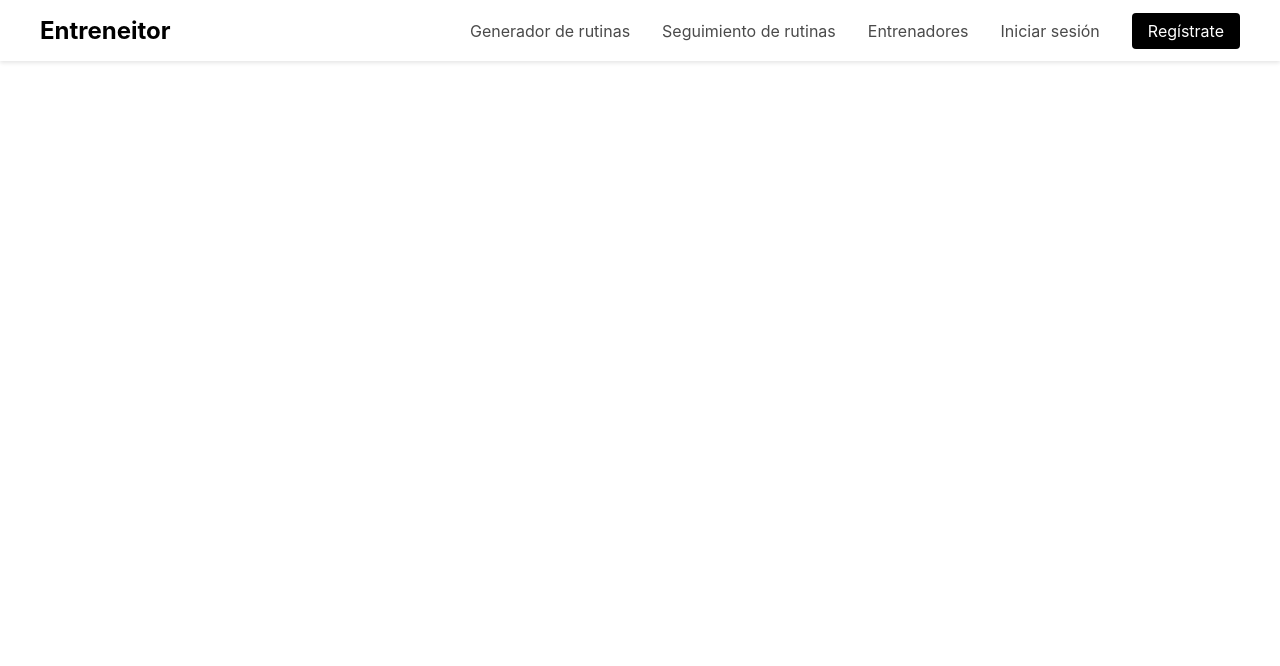
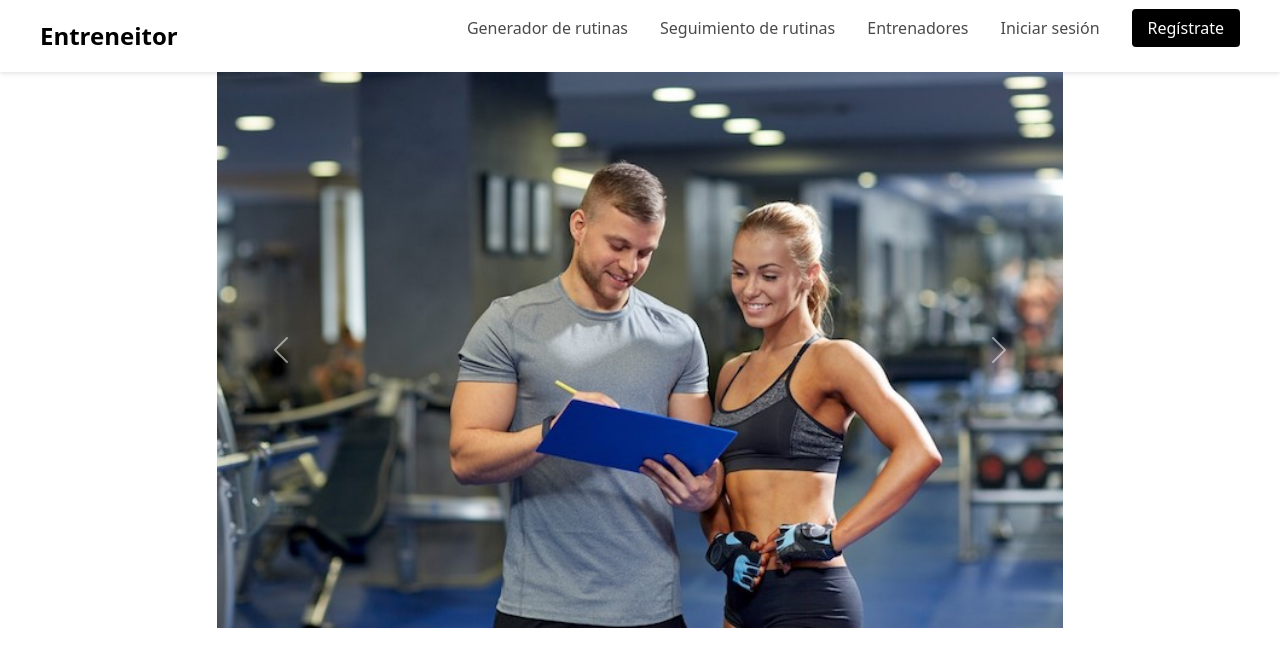
Before and after one commit to Salomorwil/Entreneitor, a plain HTML site: page index.html in a window 1280 px wide. Drawn offline with nearby package versions, Linux system fonts and the light colour scheme.

Commit message:
Se añade bootsrap a index, y se cambian los nombres de las clases de los styles del header para que no interfieran con los nombres de las clases de bootstrap y no cambien cosas que no queremos que cambien

```diff
--- a/assets/styles.css
+++ b/assets/styles.css
@@ -8,13 +8,13 @@ body {
     font-family: -apple-system, BlinkMacSystemFont, 'Segoe UI', Roboto, Oxygen, Ubuntu, Cantarell, sans-serif;
 }
 
-.main-header {
+.entreneitor-header {
     background: white;
     padding: 1rem 2rem;
     box-shadow: 0 2px 4px rgba(0,0,0,0.1);
 }
 
-.nav-container {
+.entreneitor-nav {
     max-width: 1200px;
     margin: 0 auto;
     display: flex;
@@ -22,46 +22,46 @@ body {
     align-items: center;
 }
 
-.brand {
+.entreneitor-brand {
     font-size: 1.5rem;
     font-weight: bold;
 }
 
-.brand a {
+.entreneitor-brand a {
     color: #000;
     text-decoration: none;
 }
 
-.menu {
+.entreneitor-menu {
     list-style: none;
     display: flex;
     align-items: center;
     gap: 2rem;
 }
 
-.nav-link {
+.entreneitor-nav-link {
     text-decoration: none;
     color: #4a4a4a;
     font-size: 1rem;
     transition: color 0.3s ease;
 }
 
-.nav-link:hover {
+.entreneitor-nav-link:hover {
     color: #000;
 }
 
-.login {
+.entreneitor-login {
     color: #4a4a4a;
 }
 
-.register {
+.entreneitor-register {
     background-color: #000;
     color: white;
     padding: 0.5rem 1rem;
     border-radius: 4px;
 }
 
-.register:hover {
+.entreneitor-register:hover {
     background-color: #333;
     color: white;
 }
--- a/index.html
+++ b/index.html
@@ -5,23 +5,48 @@
         <meta name="viewport" content="width=device-width, initial-scale=1.0">
         <link rel="stylesheet" href="assets/styles.css">
         <title>Entreneitor</title>
+        <link href="https://cdn.jsdelivr.net/npm/bootstrap@5.3.7/dist/css/bootstrap.min.css" rel="stylesheet" integrity="sha384-LN+7fdVzj6u52u30Kp6M/trliBMCMKTyK833zpbD+pXdCLuTusPj697FH4R/5mcr" crossorigin="anonymous">
     </head>
 
     <body>
-        <header class="main-header">
-            <nav class="nav-container">
-                <div class="brand">
+        <header class="entreneitor-header">
+            <nav class="entreneitor-nav" id="navegacion">
+                <div class="entreneitor-brand">
                     <a href="index.html">Entreneitor</a>
                 </div>
-                <ul class="menu">
-                    <li><a href="creador_rutinas.html" class="nav-link">Generador de rutinas</a></li>
-                    <li><a href="registro_rutinas.html" class="nav-link">Seguimiento de rutinas</a></li>
-                    <li><a href="seleccion_entrenadores.html" class="nav-link">Entrenadores</a></li>
-                    <li><a href="registro_usuario.html" class="nav-link login">Iniciar sesión</a></li>
-                    <li><a href="registro_usuario.html" class="nav-link register">Regístrate</a></li>
+                <ul class="entreneitor-menu">
+                    <li><a href="creador_rutinas.html" class="entreneitor-nav-link">Generador de rutinas</a></li>
+                    <li><a href="registro_rutinas.html" class="entreneitor-nav-link">Seguimiento de rutinas</a></li>
+                    <li><a href="seleccion_entrenadores.html" class="entreneitor-nav-link">Entrenadores</a></li>
+                    <li><a href="registro_usuario.html" class="entreneitor-nav-link entreneitor-login">Iniciar sesión</a></li>
+                    <li><a href="registro_usuario.html" class="entreneitor-nav-link entreneitor-register">Regístrate</a></li>
                 </ul>
             </nav>
         </header>
+        <div class="row justify-content-center">
+                <div class="col-sm-8">
+                    <div id="carouselExampleAutoplaying" class="carousel slide" data-bs-ride="carousel">
+                        <div class="carousel-inner">
+                            <div class="carousel-item active">
+                            <img src="assets/img/entrenador_index.jpg" class="d-block w-100" alt="...">
+                            </div>
+                        </div>
+                            <div class="carousel-inner">
+                            <div class="carousel-item">
+                            <img src="assets/img/ejercicios_index.avif" class="d-block w-100" alt="...">
+                            </div>
+                        </div>
+                        <button class="carousel-control-prev" type="button" data-bs-target="#carouselExampleAutoplaying" data-bs-slide="prev">
+                            <span class="carousel-control-prev-icon" aria-hidden="true"></span>
+                            <span class="visually-hidden">Previous</span>
+                        </button>
+                        <button class="carousel-control-next" type="button" data-bs-target="#carouselExampleAutoplaying" data-bs-slide="next">
+                            <span class="carousel-control-next-icon" aria-hidden="true"></span>
+                            <span class="visually-hidden">Next</span>
+                        </button>
+                    </div>
+                </div>
+            </div>
     </body>
 
 </html>
```
Also changed, not shown: agendado_sesion.html (+9 -9 lines), creador_rutinas.html (+9 -9 lines), registro_rutinas.html (+9 -9 lines), registro_usuario.html (+9 -9 lines), seleccion_entrenadores.html (+9 -9 lines), assets/img/ejercicios_index.avif (added), assets/img/entrenador_index.jpg (added).
